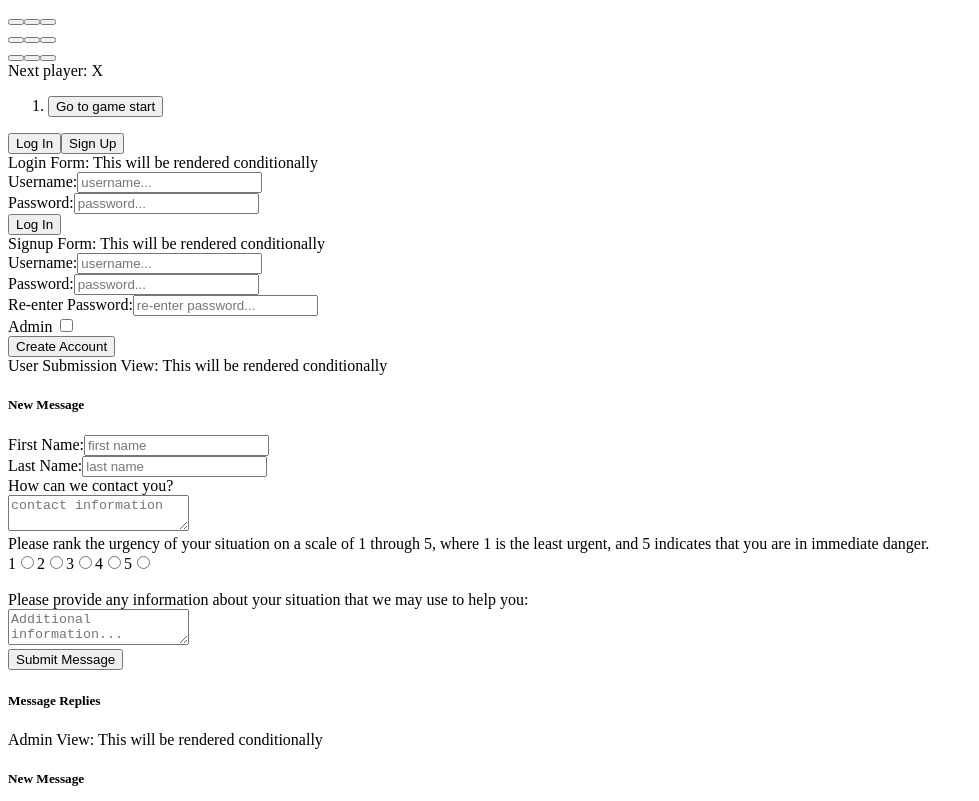
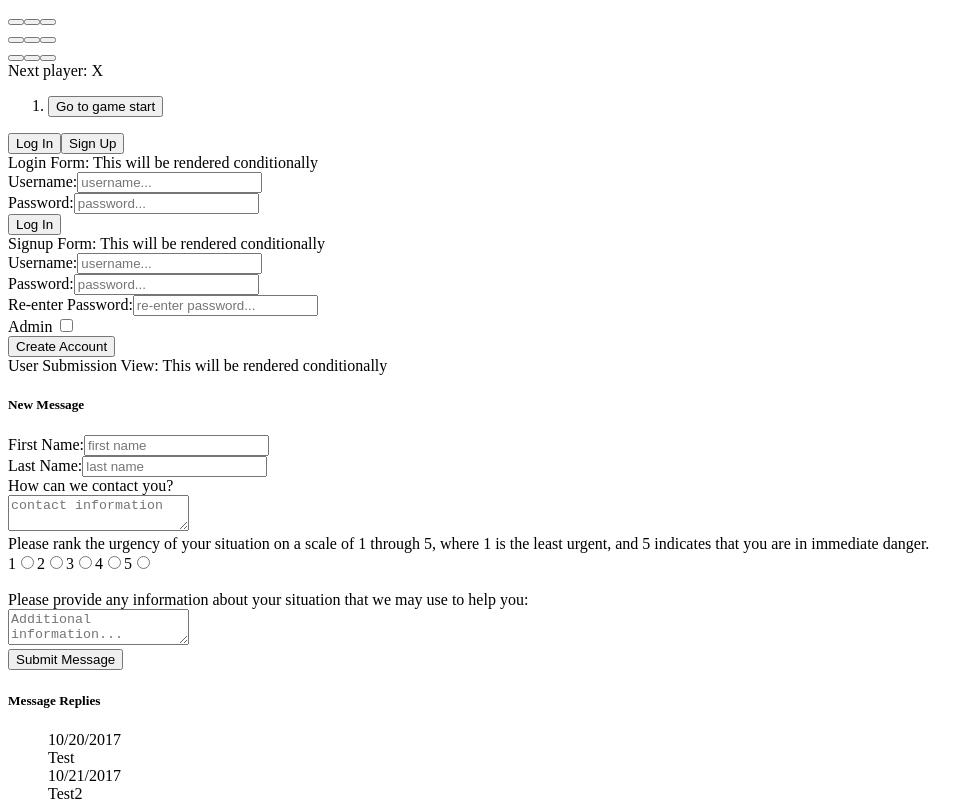
Before and after one commit to sallyyeng/Sesa.me, a React app: page / in a window 1280 px wide. Shown: the top 801 px of the page, without its empty margins (0-979 px from the left). Built offline with nearby package versions, Linux system fonts and the light colour scheme; no server answers; the HTML template or start-up script is replaced by a standard one.

Commit message:
Build out user submissions: response feed

```diff
--- /dev/null
+++ b/client/src/components/user/formView/message.jsx
@@ -0,0 +1,19 @@
+import React from 'react';
+import ReactDOM from 'react-dom';
+
+class Message extends React.Component {
+  constructor(props) {
+    super(props);
+  }
+
+  render() {
+    return (
+      <div>
+        <div className="message-created-at">{this.props.response.createdAt}</div>
+        <div className="message-response">{this.props.response.admin_response}</div>
+      </div>
+    );
+  }
+}
+
+export default Message;
--- a/client/src/components/user/formView/submission.jsx
+++ b/client/src/components/user/formView/submission.jsx
@@ -1,5 +1,7 @@
 import React from 'react';
 import ReactDOM from 'react-dom';
+import Message from './message.jsx';
+
 
 class Submission extends React.Component {
   constructor(props) {
@@ -9,8 +11,28 @@ class Submission extends React.Component {
       last: '',
       contact: '',
       urgency: '',
-      message: ''
+      message: '',
+      //sample response data for mocking
+      responses: [
+        {
+          createdAt: '10/20/2017',
+          admin_response: 'Test'
+        },
+        {
+          createdAt: '10/21/2017',
+          admin_response: 'Test2'
+        }
+      ]
     }
+  }
+
+  componentDidMount() {
+    this.props.retrieveResponses(this.props.username, (data) => {
+      this.setState({
+        //may have to change this depending on what format the data is returned as
+        responses: data
+      });
+    });
   }
 
   updateFirst(e) {
@@ -92,6 +114,11 @@ class Submission extends React.Component {
 
         <div className="user-status-main">
           <h5>Message Replies</h5>
+          <ul>
+            {this.state.responses.map((response, index) => {
+              return <Message key={index} response={response}/>
+            })}
+          </ul>
         </div>
 
       </div>
--- a/client/src/index.jsx
+++ b/client/src/index.jsx
@@ -6,6 +6,7 @@ import Login from './components/user/formView/login.jsx';
 import Signup from './components/user/formView/signup.jsx';
 import Submission from './components/user/formView/submission.jsx';
 import AdminView from './components/admin/adminView.jsx';
+
 
 class App extends React.Component {
   constructor(props) {
@@ -78,7 +79,7 @@ class App extends React.Component {
     console.log(`${username}, ${first}, ${last}, ${contact}, ${urgency}, ${message} requested post to server as new message`);
     $.ajax({
       method: 'POST',
-      url: '/submissions/post',
+      url: '/submissions',
       data: {
         username: username,
         first_name: first,
@@ -90,6 +91,24 @@ class App extends React.Component {
       success: (data) => {
         console.log(data);
         alert('Your message was sent succesfully. Check back often for status updates.');
+      },
+      error: (error) => {
+        console.log(error);
+      }
+    });
+  }
+
+  retrieveResponses(username, callback) {
+    console.log(`in retrieveResponses with ${username}`);
+    $.ajax({
+      method: 'GET',
+      url: '/submissions',
+      data: {
+        username: username
+      },
+      success: (data) => {
+        console.log(data);
+        callback(data);
       },
       error: (error) => {
         console.log(error);
@@ -117,7 +136,7 @@ class App extends React.Component {
         <button onClick={this.showSignUp.bind(this)}>Sign Up</button>
         <Login logInUser={this.logInUser.bind(this)}/>
         <Signup createUser={this.createUser.bind(this)}/>
-        <Submission username={this.state.username} sendMessage={this.sendMessage.bind(this)}/>
+        <Submission username={this.state.username} sendMessage={this.sendMessage.bind(this)} retrieveResponses={this.retrieveResponses.bind(this)}/>
         <AdminView/>
       </div>
     )
```
Also changed, not shown: 1 other file (tests, documents, lock files or other folders).
